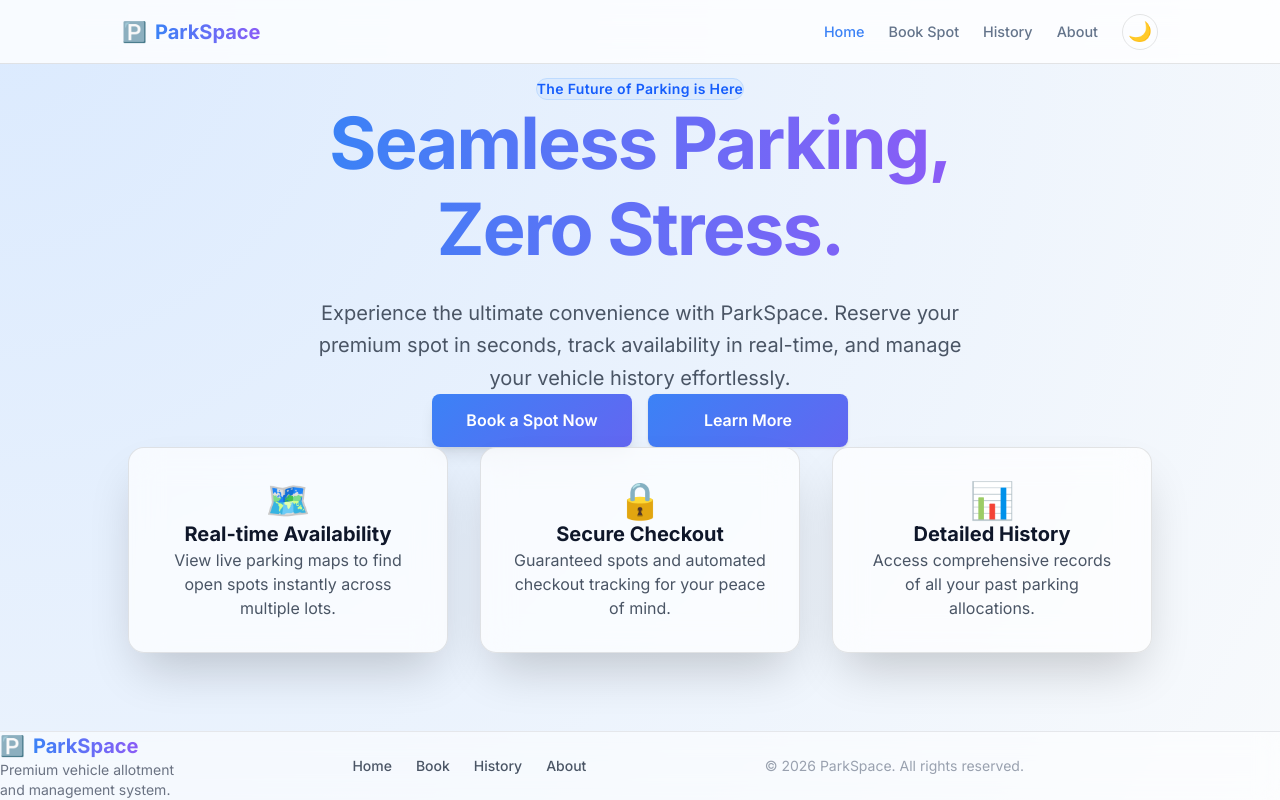
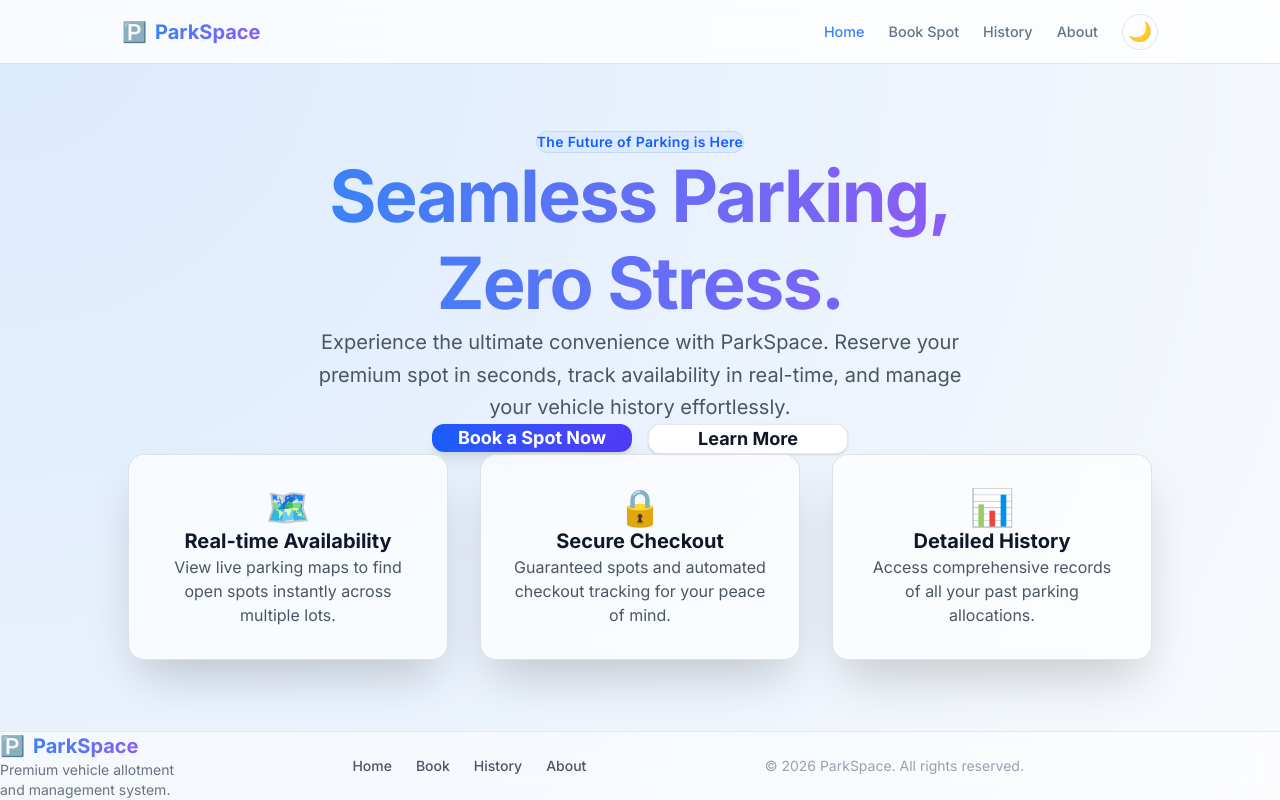
Before and after one commit to Arijdev/Parking-allotment, a Next.js app: page / in a window 1280 px wide. Built offline with nearby package versions, Linux system fonts and the light colour scheme.

Commit message:
Fix UI visibility: remove conflicting global CSS element styles, add scoped classes, and enforce layout top padding

```diff
--- a/src/app/book/page.js
+++ b/src/app/book/page.js
@@ -157,7 +157,7 @@ export default function BookPage() {
         {/* Visualizer Section */}
         <div className="glass-panel" style={{ animationDelay: '0.1s' }}>
           <div style={{ display: 'flex', justifyContent: 'space-between', alignItems: 'center', marginBottom: '1.5rem' }}>
-            <h2>Live Parking Map</h2>
+            <h2 className="global-heading">Live Parking Map</h2>
             <div className="lot-tabs">
               {['lot1', 'lot2', 'lot3'].map(lot => (
                 <button
--- a/src/app/globals.css
+++ b/src/app/globals.css
@@ -100,7 +100,7 @@ body {
   to { opacity: 1; transform: translateY(0); }
 }
 
-h1, h2 {
+.global-heading {
   font-weight: 700;
   margin-bottom: 1.5rem;
   background: linear-gradient(to right, #3b82f6, #8b5cf6);
@@ -138,7 +138,7 @@ input:focus, select:focus {
   box-shadow: 0 0 0 2px rgba(59, 130, 246, 0.2);
 }
 
-button {
+.global-btn {
   width: 100%;
   padding: 0.875rem 1.5rem;
   background: linear-gradient(135deg, #3b82f6, #6366f1);
@@ -151,12 +151,12 @@ button {
   transition: transform 0.2s ease, box-shadow 0.2s ease;
 }
 
-button:hover {
+.global-btn:hover {
   transform: translateY(-2px);
   box-shadow: 0 10px 20px -10px rgba(59, 130, 246, 0.5);
 }
 
-button:disabled {
+.global-btn:disabled {
   opacity: 0.7;
   cursor: not-allowed;
   transform: none;
--- a/src/app/layout.js
+++ b/src/app/layout.js
@@ -15,7 +15,7 @@ export default function RootLayout({ children }) {
       <body className="antialiased font-sans flex flex-col min-h-screen">
         <ThemeProvider attribute="class" defaultTheme="system" enableSystem>
           <Navbar />
-          <main className="flex-grow pt-16 flex flex-col">
+          <main className="flex-grow flex flex-col w-full" style={{ paddingTop: '100px', paddingBottom: '40px' }}>
             {children}
           </main>
           <Footer />
--- a/src/components/BookingForm.js
+++ b/src/components/BookingForm.js
@@ -7,7 +7,7 @@ export default function BookingForm({
 }) {
   return (
     <div className="card">
-      <h2>Book a Spot</h2>
+      <h2 className="global-heading">Book a Spot</h2>
       <form onSubmit={handleSubmit} className="form-layout">
         <div className="form-group">
           <label htmlFor="name">Full Name</label>
@@ -57,7 +57,7 @@ export default function BookingForm({
           />
         </div>
 
-        <button type="submit" className="submit-btn" disabled={!spotNumber || loading}>
+        <button type="submit" className="submit-btn global-btn" disabled={!spotNumber || loading}>
           {loading ? 'Confirming...' : 'Confirm Booking'}
         </button>
       </form>
--- a/src/components/CheckoutCard.js
+++ b/src/components/CheckoutCard.js
@@ -7,19 +7,19 @@ export default function CheckoutCard({
 }) {
   return (
     <div className="card">
-      <h2>Checkout Vehicle</h2>
+      <h2 className="global-heading">Checkout Vehicle</h2>
       <form onSubmit={handleCheckout} className="form-layout">
         <div style={{ marginBottom: '1.5rem', color: 'var(--text-secondary)' }}>
           <p style={{ marginBottom: '0.5rem' }}><strong>Spot:</strong> {checkoutSpot}</p>
           <p style={{ marginBottom: '0.5rem' }}><strong>Vehicle:</strong> {getOccupiedVehicleDetails(checkoutSpot)}</p>
           <p><strong>Lot:</strong> {parkingLot}</p>
         </div>
-        <button type="submit" className="submit-btn" style={{ background: 'linear-gradient(135deg, #ef4444 0%, #b91c1c 100%)' }}>
+        <button type="submit" className="submit-btn global-btn" style={{ background: 'linear-gradient(135deg, #ef4444 0%, #b91c1c 100%)' }}>
           Confirm Checkout
         </button>
         <button
           type="button"
-          className="submit-btn"
+          className="submit-btn global-btn"
           style={{ background: 'transparent', border: '1px solid var(--border)', color: 'var(--text-primary)', marginTop: '0.75rem' }}
           onClick={onCancel}
         >
```
